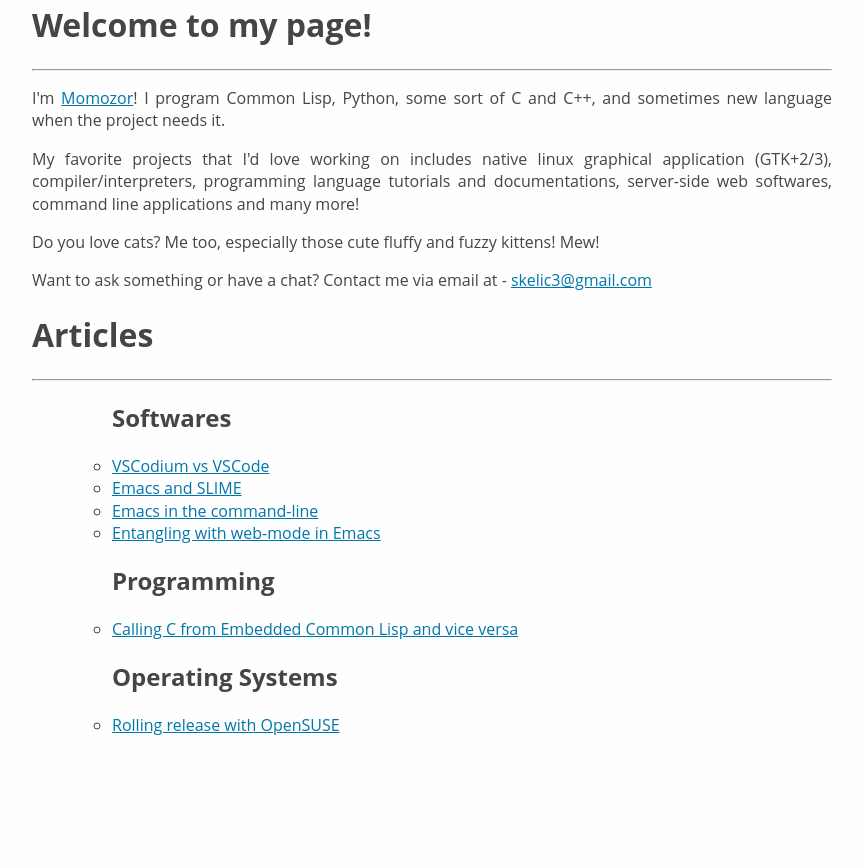
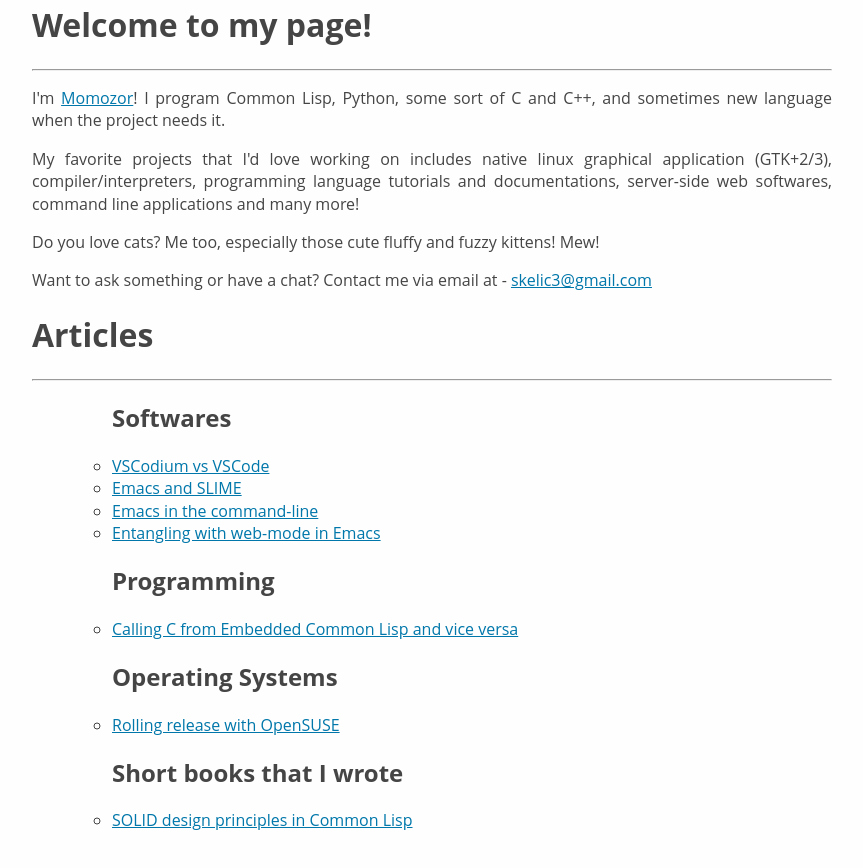
Before and after one commit to faraco/portfolio, a plain HTML site: page index.html in a window 1280 px wide. Shown: the part 514-1382 px from the top of the page, without its empty margins (208-1071 px from the left). Before the commit the page ends 1314 px from the top, so only its background shows below. Drawn offline with Linux system fonts and the light colour scheme.

Commit message:
add book link

```diff
--- a/index.html
+++ b/index.html
@@ -58,6 +58,10 @@
                     <h2>Operating Systems</h2>
                     <li><a href="#">Rolling release with OpenSUSE</a></li>
                 </ul>
+
+		<ul>
+		    <h2>Short books that I wrote</h2>
+		    <li><a href="https://github.com/common-lisp-reserve/solid-design-principles-in-common-lisp">SOLID design principles in Common Lisp</a></li>
             </ul>
 
         </div>
```
